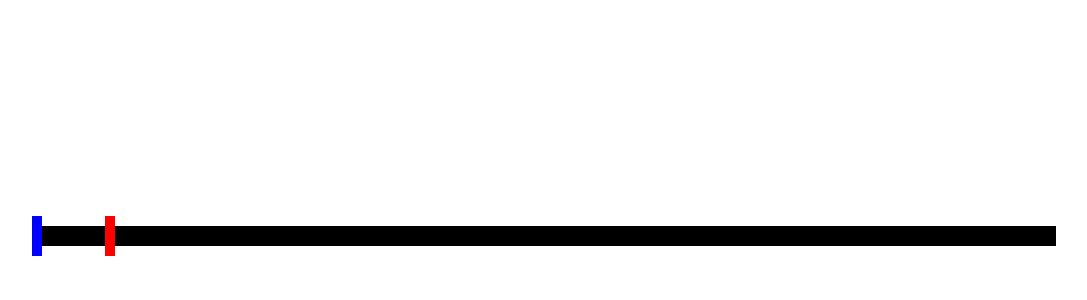
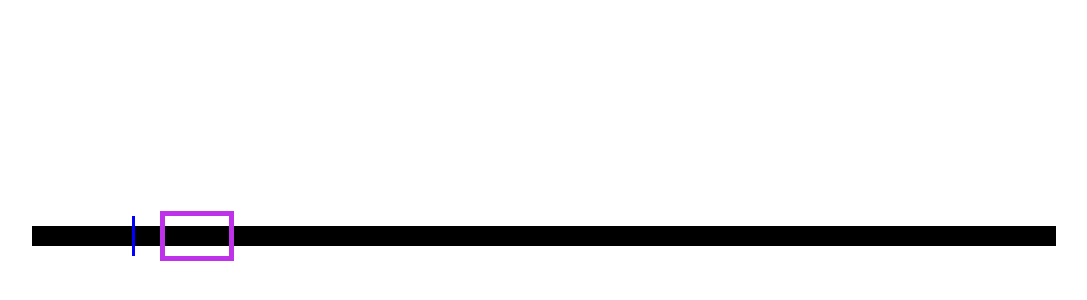
Before and after one commit to jerryckwcuhk/security_project, a React (Create React App) app: page / in a window 1280 px wide. Shown: the part 164-464 px from the top of the page, without its empty margins (96-1183 px from the left). Built offline with nearby package versions, Linux system fonts and the light colour scheme.

Commit message:
feat: add original bounds

```diff
--- a/package.json
+++ b/package.json
@@ -3,6 +3,7 @@
   "version": "0.1.0",
   "private": true,
   "dependencies": {
+    "bignumber.js": "^9.0.2",
     "react": "^17.0.1",
     "react-dom": "^17.0.1",
     "react-scripts": "4.0.1"
--- a/src/App.css
+++ b/src/App.css
@@ -28,7 +28,7 @@
 
 .lower-bound {
   position: absolute;
-  width: 10px;
+  width: 3px;
   height: 40px;
   background-color: red;
   top:50%;
@@ -37,9 +37,18 @@
 
 .upper-bound {
   position: absolute;
-  width: 10px;
+  width: 3px;
   height: 40px;
   background-color: blue;
   top:50%;
   transform:translateY(-50%);
 }
+
+.original-bound {
+  position: absolute;
+  height: 40px;
+  /* background-color: rgb(190, 50, 233); */
+  top:50%;
+  border: 5px solid rgb(190, 50, 233);
+  transform:translateY(-50%);
+}
--- a/src/App.js
+++ b/src/App.js
@@ -1,16 +1,22 @@
 import './App.css';
 import React, { useState, useEffect } from 'react';
+import config from './config'
 
 function App() {
-  const [lowerBoundLeft, setLeftValue] = useState(100);
-  useEffect(changeRandomly)
+  const [lowerBoundLeft, setLowerBound] = useState(100);
+  const [upperBoundLeft, setUpperBound] = useState(100);
+
+  // useEffect(changeRandomly)
+  const originalBoundLeft = ((2 * config.B) / (config.max)) * 100
+  const width = (config.B / config.max) * 100
 
   return (
     <div className="App">
       <div className="App-body">
         <div className='time-line'>
+          <div className="original-bound" style={{left: `${originalBoundLeft}%`, width: `${width}%` }}></div>
           <div className="lower-bound" style={{left: lowerBoundLeft}}></div>
-          <div className="upper-bound"></div>
+          <div className="upper-bound" style={{left: upperBoundLeft}}></div>
         </div>
 
       </div>
@@ -20,7 +26,7 @@ function App() {
   function changeRandomly() {
     const id = setInterval(() => {
       const randomVal = Math.floor(Math.random() * 100);
-      setLeftValue(lowerBoundLeft => randomVal)
+      setLowerBound(lowerBoundLeft => randomVal)
     }, 3000)
     return () => clearInterval(id);
   }
--- /dev/null
+++ b/src/config.js
@@ -0,0 +1,12 @@
+import BigNumber from 'bignumber.js';
+
+const config = {
+    n: 47053,
+    publicKey: 23,
+    privateKey: 2027,
+    m0: 4, // original message,
+    B: new BigNumber(2).exponentiatedBy(12),
+    max: new BigNumber(2).exponentiatedBy(16)
+}
+
+export default config
```
Also changed, not shown: 2 other files (tests, documents, lock files or other folders).
